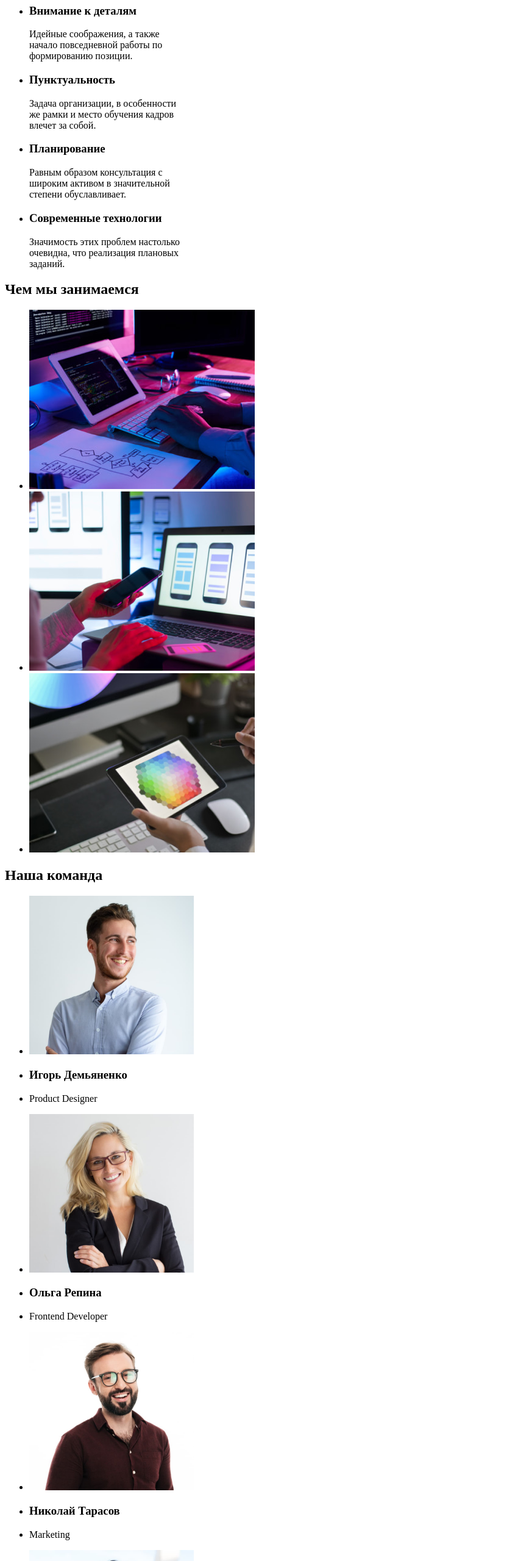
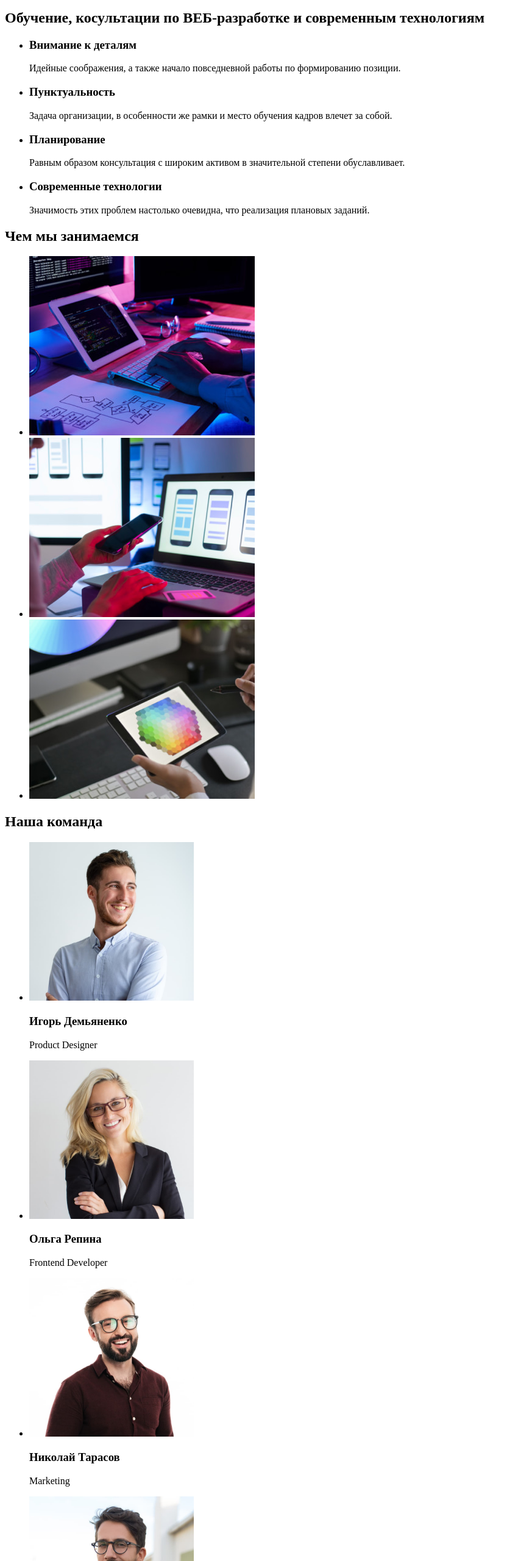
Before and after one commit to Yevhen-Danylchenko/goit-markup-hw-01, a plain HTML site: page index.html in a window 1280 px wide. Shown: the part 240-2800 px from the top of the page at 61% size, without its empty margins (0-850 px from the left). Drawn offline with Linux system fonts and the light colour scheme.

Commit message:
Update index.html

```diff
--- a/index.html
+++ b/index.html
@@ -9,8 +9,8 @@
 <body>
     <header>
         <nav>
+            <a href="#">WebStudio</a>
             <ul>
-                <li><a href="#">WebStudio</a></li>
                 <li><a href="#">Студия</a></li>
                 <li><a href="#">Портфолио</a></li>
                 <li><a href="#">Контакты</a></li>
@@ -18,7 +18,7 @@
         </nav>
         <ul>
             <li><a href="mailto:info@devstudio.com">info@devstudio.com</a></li>
-            <li><a href="+380961111111">+38 096 111 11 11</a></li>
+            <li><a href="tel:+380961111111">+38 096 111 11 11</a></li>
         </ul>
     </header>
 
@@ -28,22 +28,23 @@
                 <button type="button"> Заказать услугу</button>
         </section>
         <section>
+            <h2>Обучение, косультации по ВЕБ-разработке и современным технологиям</h2>
             <ul>
             <li><h3>Внимание к деталям</h3>
-            <p>Идейные соображения, а также <br>
-            начало повседневной работы по <br>
+            <p>Идейные соображения, а также
+            начало повседневной работы по
             формированию позиции.</p></li>
             <li><h3>Пунктуальность</h3>
-            <p>Задача организации, в особенности <br>
-            же рамки и место обучения кадров <br>
+            <p>Задача организации, в особенности
+            же рамки и место обучения кадров
             влечет за собой.</p></li>
             <li><h3>Планирование</h3>
-            <p>Равным образом консультация с <br>
-            широким активом в значительной <br>
+            <p>Равным образом консультация с
+            широким активом в значительной
             степени обуславливает.</p></li>
             <li><h3>Современные технологии</h3>
-            <p>Значимость этих проблем настолько <br>
-            очевидна, что реализация плановых <br>
+            <p>Значимость этих проблем настолько
+            очевидна, что реализация плановых
             заданий.</p></li>
         </ul>
         </section>
@@ -61,29 +62,29 @@
             <h2>Наша команда</h2>
 
             <ul>
-                <li><img src="images/4.jpg" width="270" alt="Картинка"></li>
-                <li><h3>Игорь Демьяненко</h3></li>
-                <li><p>Product Designer</p></li>
-                <li><img src="images/5.jpg" width="270" alt="Картинка"></li>
-				<li><h3>Ольга Репина</h3></li>
-                <li><p>Frontend Developer</p></li>
-                <li><img src="images/6.jpg" width="270" alt="Картинка"></li>
-                <li><h3>Николай Тарасов</h3></li>
-                <li><p>Marketing</p></li>
-                <li><img src="images/7.jpg" width="270" alt="Картинка"></li>
-                <li><h3>Михаил Ермаков</h3></li>
-                <li><p>UI Designer</p></li>
+                <li><img src="images/4.jpg" width="270" alt="Картинка">
+                <h3>Игорь Демьяненко</h3>
+                <p>Product Designer</p></li>
+                <li><img src="images/5.jpg" width="270" alt="Картинка">
+                <h3>Ольга Репина</h3>
+                <p>Frontend Developer</p></li>
+                <li><img src="images/6.jpg" width="270" alt="Картинка">
+                <h3>Николай Тарасов</h3>
+                <p>Marketing</p></li>
+                <li><img src="images/7.jpg" width="270" alt="Картинка">
+                <h3>Михаил Ермаков</h3>
+                <p>UI Designer</p></li>
             </ul>
         </section>
     </main>
 
     <footer>
+        <a href="#">WebStudio</a>
         <address>
             <ul>
-                <li><a href="#">WebStudio</a></li>
                 <li><a href="#">г. Киев, пр-т Леси Украинки, 26</a></li>
                 <li><a href="mailto:info@example.com">info@example.com</a></li>
-                <li><a href="+3809911111111">+38 099 111 11 11</a></li>
+                <li><a href="tel:+3809911111111">+38 099 111 11 11</a></li>
             </ul>
         </address>
     </footer>
```
